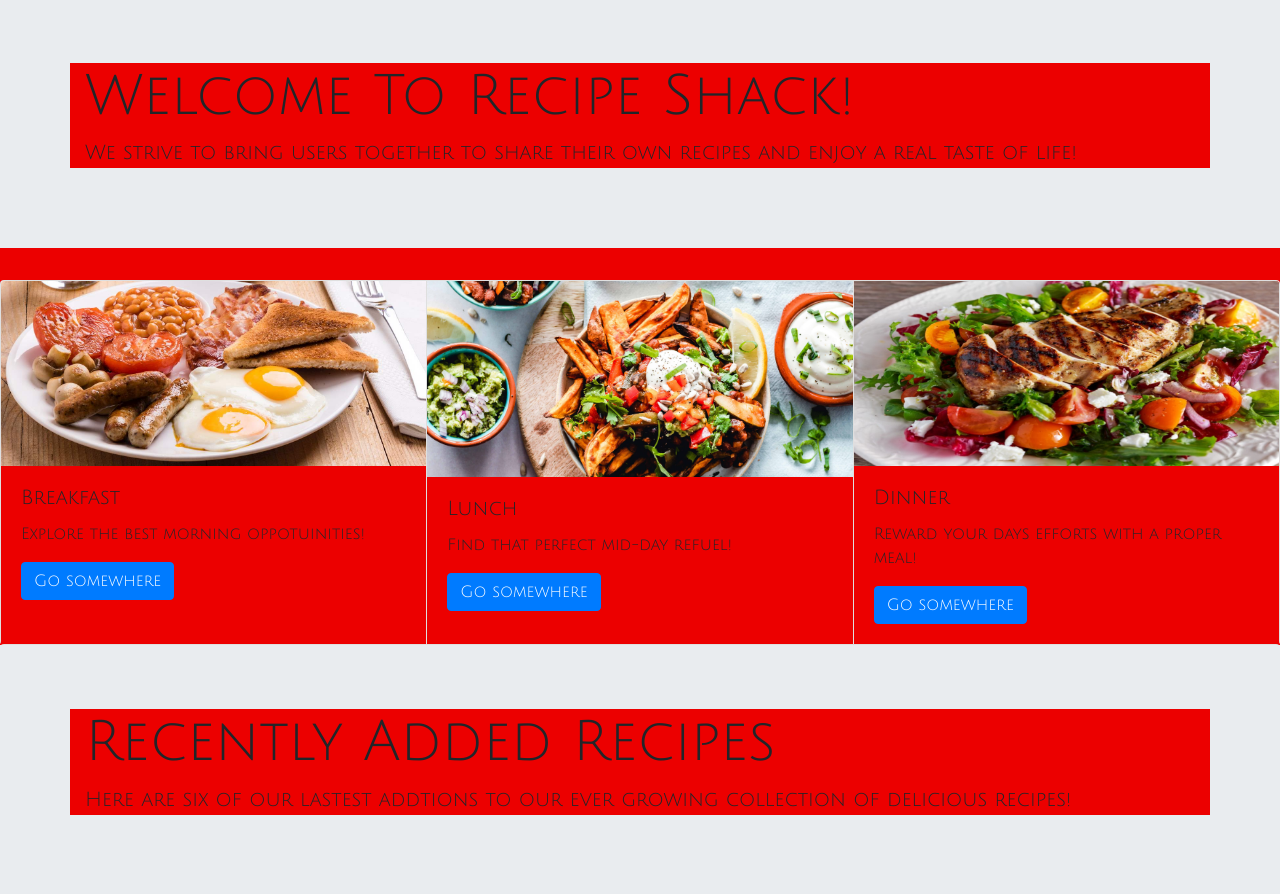
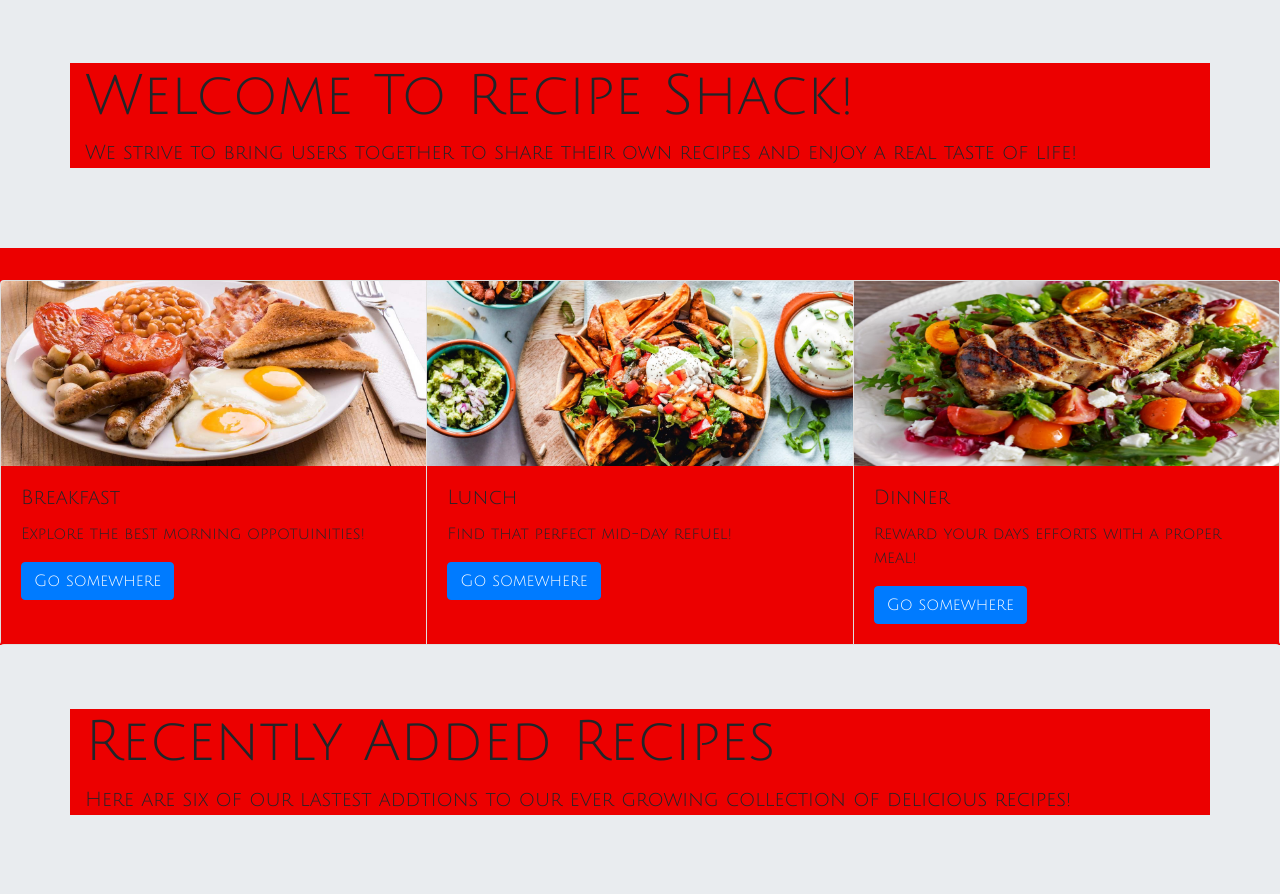
Before and after one commit to Jai-austin95/Recipe_Shack, a Flask app: page / in a window 1280 px wide. Shown: the part 57-951 px from the top of the page. Run offline with Flask 2, Linux system fonts and the light colour scheme; some libraries are stand-ins or nearby versions.

Commit message:
editing image size to get items to align properly

```diff
--- a/templates/home.html
+++ b/templates/home.html
@@ -19,7 +19,7 @@
 
   </div>
   <div class="card">
-    <img src="{{url_for('static', filename='images/lunch-box.jpg')}}" class="card-img-top" alt="lunch-box">
+    <img src="{{url_for('static', filename='images/lunch.jpg')}}" class="card-img-top" alt="lunch-box">
     <div class="card-body">
       <h5 class="card-title">Lunch</h5>
       <p class="card-text">Find that perfect mid-day refuel!</p>
```
Also changed, not shown: static/images/lunch-box.jpg (deleted), static/images/lunch.jpg (added).
